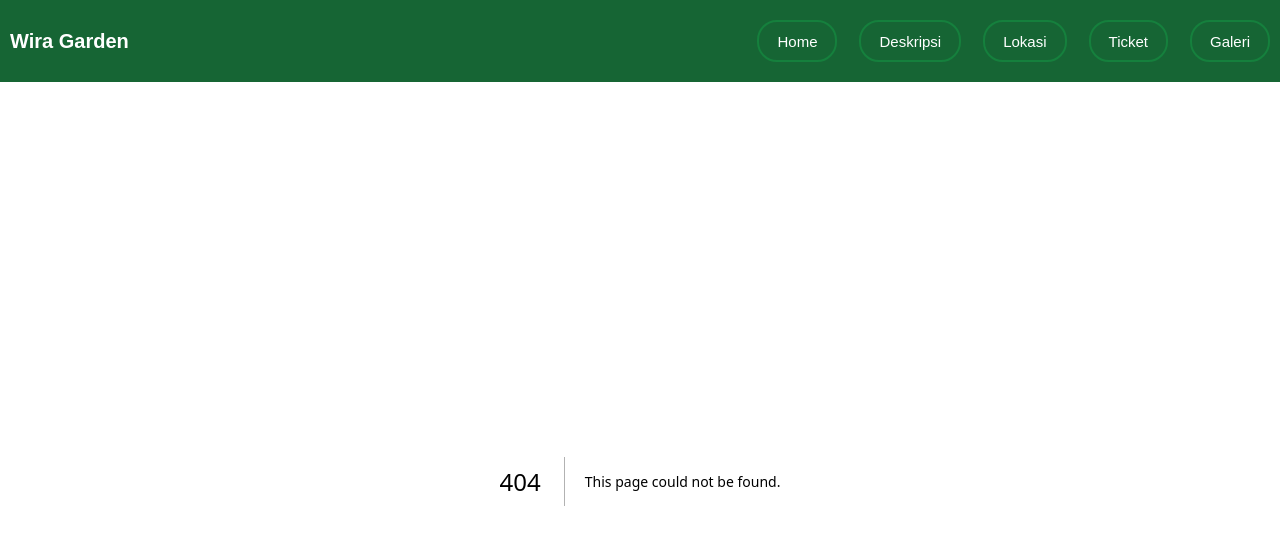
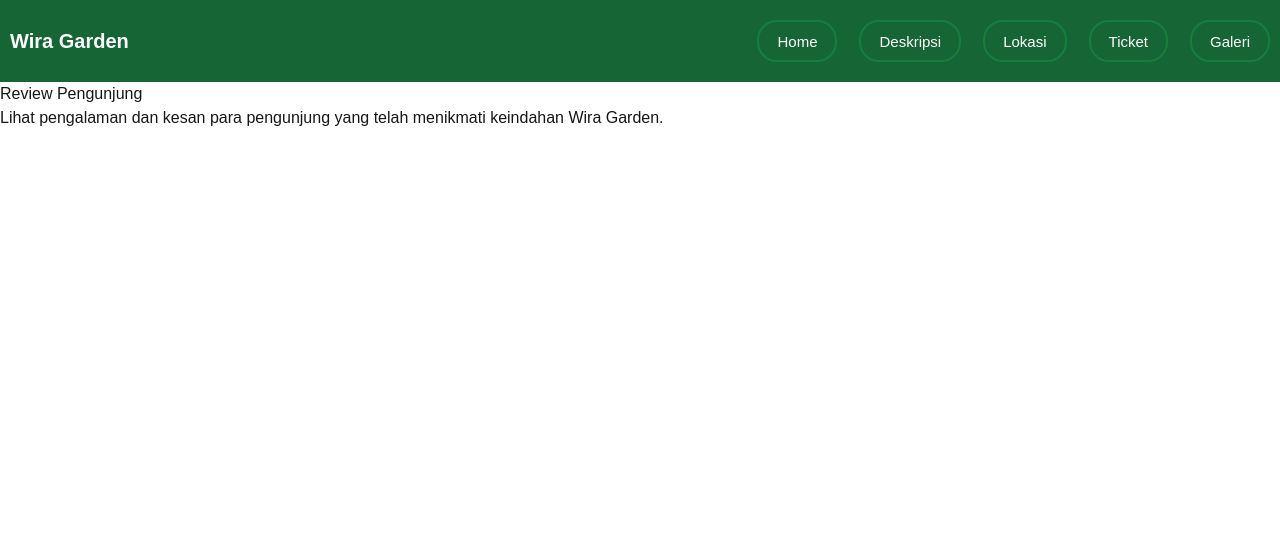
Before and after one commit to jovanakbarsetiodono-code/TI-WEB-24A-SIXTUPLE, a Next.js app in the folder my-app/: page /review in a window 1280 px wide. Before the commit this address had no page. Shown: the top 544 px of the page. Built offline with nearby package versions, Linux system fonts and the light colour scheme.

Commit message:
Membuat halaman Review Pengunjung

```diff
--- /dev/null
+++ b/my-app/app/review/page.tsx
@@ -0,0 +1,13 @@
+export default function ReviewPage() {
+  return (
+    <main>
+      <section>
+        <h1>Review Pengunjung</h1>
+        <p>
+          Lihat pengalaman dan kesan para pengunjung yang telah menikmati
+          keindahan Wira Garden.
+        </p>
+      </section>
+    </main>
+  );
+}
```
